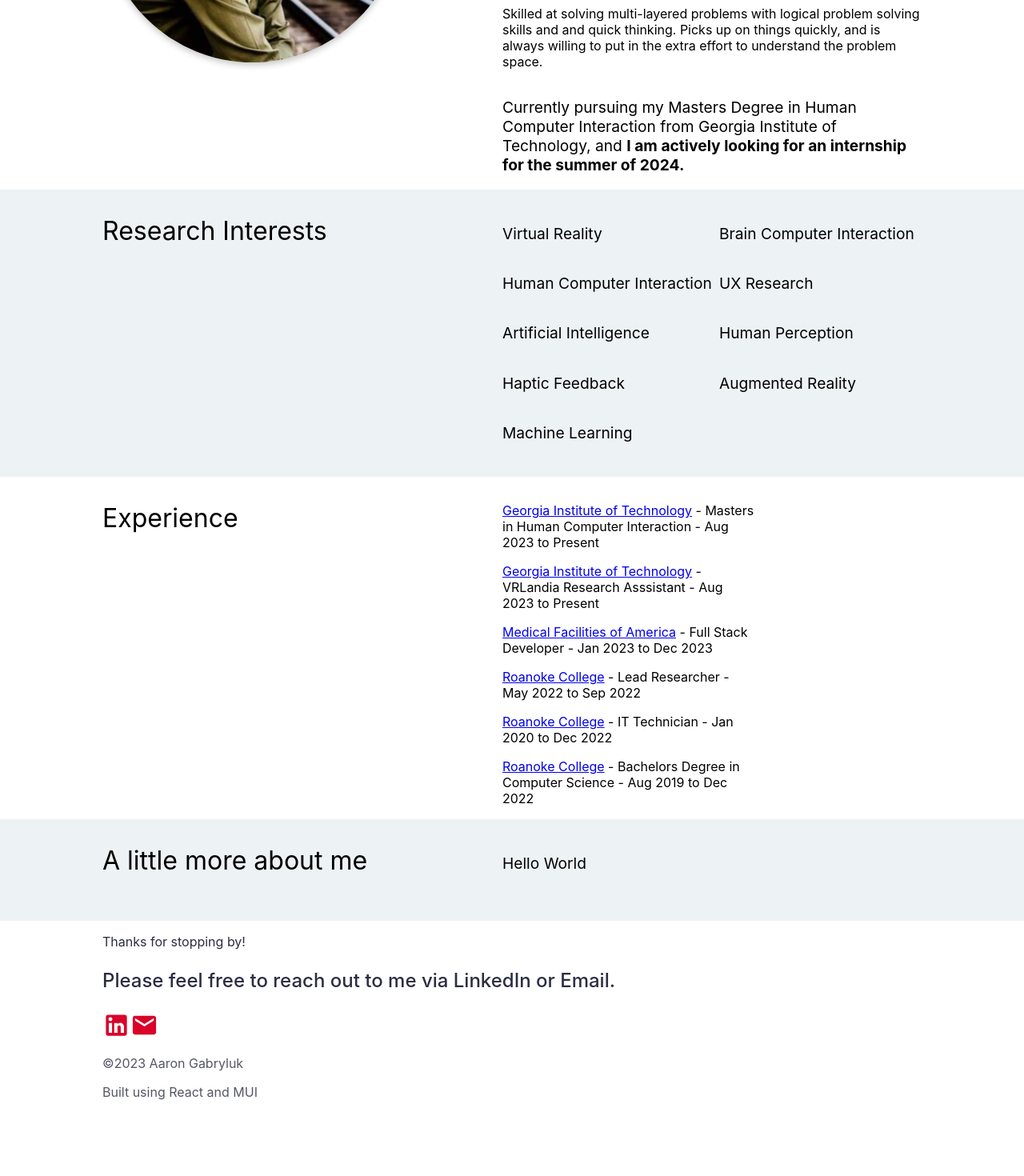
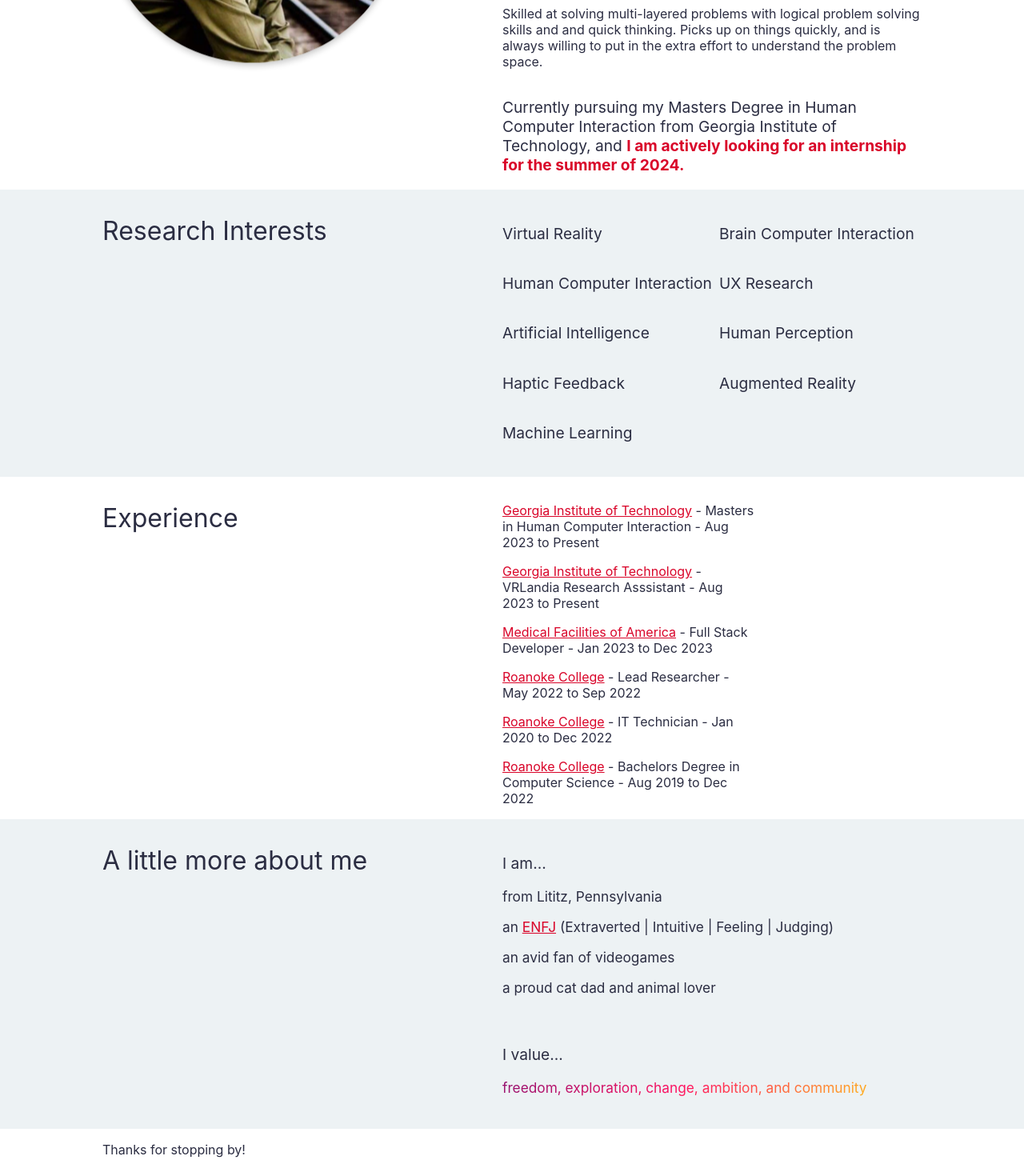
Before and after one commit to ajgabryluk/portfolio, a React (Create React App) app: page /about in a window 1280 px wide. Shown: the part 460-1930 px from the top of the page at 80% size. Before the commit the page ends 1851 px from the top, so only its background shows below. Built offline with nearby package versions, Linux system fonts and the light colour scheme.

Commit message:
Completed app

```diff
--- a/src/App.css
+++ /dev/null
@@ -1,38 +0,0 @@
-.App {
-  text-align: center;
-}
-
-.App-logo {
-  height: 40vmin;
-  pointer-events: none;
-}
-
-@media (prefers-reduced-motion: no-preference) {
-  .App-logo {
-    animation: App-logo-spin infinite 20s linear;
-  }
-}
-
-.App-header {
-  background-color: #282c34;
-  min-height: 100vh;
-  display: flex;
-  flex-direction: column;
-  align-items: center;
-  justify-content: center;
-  font-size: calc(10px + 2vmin);
-  color: white;
-}
-
-.App-link {
-  color: #61dafb;
-}
-
-@keyframes App-logo-spin {
-  from {
-    transform: rotate(0deg);
-  }
-  to {
-    transform: rotate(360deg);
-  }
-}
--- a/src/App.js
+++ b/src/App.js
@@ -1,4 +1,3 @@
-import './App.css';
 import { Routes, Route} from "react-router-dom";
 import Home from "./Components/Home"
 import Projects from './Components/Projects';
--- a/src/Components/About.js
+++ b/src/Components/About.js
@@ -6,13 +6,13 @@
         <main>
             <div class="mainSection">
                 <div id="profilePicture">
-                    <img src="/pfp.jpg" alt="profile_picture" width="75%" height="75%" style={{borderRadius: "50%", display: "block", boxShadow: "rgba(0, 0, 0, 0.24) 0px 3px 8px"}} />
+                    <img src="/pfp.jpg"  class="floating" alt="profile_picture" width="75%" height="75%" style={{borderRadius: "50%", display: "block", boxShadow: "rgba(0, 0, 0, 0.24) 0px 3px 8px"}} />
                 </div>
                 <div id="introText">
                     <p style={{fontSize: "2em"}}>Aaron Gabryluk is an inspired developer and researcher with a goal of improving and understanding the user experience.</p>
                     <p style={{fontSize: "1em"}}>I am a seasoned user experience researcher with professional full stack development experience. Team player and passionate about VR, BCI, and AI research.</p>
                     <p style={{fontSize: "1em"}}>Skilled at solving multi-layered problems with logical problem solving skills and and quick thinking. Picks up on things quickly, and is always willing to put in the extra effort to understand the problem space.</p>
-                    <p style={{fontSize: "1.2em"}}>Currently pursuing my Masters Degree in Human Computer Interaction from Georgia Institute of Technology, and <b>I am actively looking for an internship for the summer of 2024.</b></p>
+                    <p style={{fontSize: "1.2em"}}>Currently pursuing my Masters Degree in Human Computer Interaction from Georgia Institute of Technology, and <span style={{fontWeight: "bold", color: "#D90429"}}>I am actively looking for an internship for the summer of 2024.</span></p>
                 </div>
             </div>
             <div class="darkSection listSection">
@@ -20,15 +20,15 @@
                     <p style={{fontSize: "2em"}}>Research Interests</p>
                 </div>
                 <div style={{display: "grid", gridTemplateColumns: "auto auto", flexBasis: "calc(100% - 500px)", paddingTop: "1.2em", fontSize: "1.2em"}}>
-                    <p>Virtual Reality</p>
-                    <p>Brain Computer Interaction</p>
-                    <p>Human Computer Interaction</p>
-                    <p>UX Research</p>
-                    <p>Artificial Intelligence</p>
-                    <p>Human Perception</p>
-                    <p>Haptic Feedback</p>
-                    <p>Augmented Reality</p>
-                    <p>Machine Learning</p>
+                    <p class="coolHoverEffect">Virtual Reality</p>
+                    <p class="coolHoverEffect">Brain Computer Interaction</p>
+                    <p class="coolHoverEffect">Human Computer Interaction</p>
+                    <p class="coolHoverEffect">UX Research</p>
+                    <p class="coolHoverEffect">Artificial Intelligence</p>
+                    <p class="coolHoverEffect">Human Perception</p>
+                    <p class="coolHoverEffect">Haptic Feedback</p>
+                    <p class="coolHoverEffect">Augmented Reality</p>
+                    <p class="coolHoverEffect">Machine Learning</p>
                 </div>
             </div>
             <div class="experienceSection">
@@ -49,7 +49,14 @@
                     <p style={{fontSize: "2em"}}>A little more about me</p>
                 </div>
                 <div style={{flexBasis: "calc(100% - 500px)", fontSize: "1.2em", paddingTop: "1.2em"}}>
-                    <p>Hello World</p>
+                    <p>I am...</p>
+                    <p style={{fontSize: "0.9em"}}>from Lititz, Pennsylvania</p>
+                    <p style={{fontSize: "0.9em"}}>an <a href="https://www.16personalities.com/enfj-personality">ENFJ</a> (Extraverted | Intuitive | Feeling | Judging)</p>
+                    <p style={{fontSize: "0.9em"}}>an avid fan of videogames</p>
+                    <p style={{fontSize: "0.9em"}}>a proud cat dad and animal lover</p>
+                    <br/>
+                    <p>I value...</p>
+                    <p class="animate-charcter" style={{fontSize: "0.9em"}}>freedom, exploration, change, ambition, and community</p>
                 </div>
             </div>
         </main>
--- a/src/Styles/About.css
+++ b/src/Styles/About.css
@@ -1,3 +1,6 @@
+main{
+    color: #2B2D42;
+}
 .mainSection{
     flex-basis: 100%;
     display: flex;
@@ -34,5 +37,45 @@
     width: 100%;
     display: flex;
     flex-wrap: wrap;
+}
 
+a{
+    color: #D90429;
 }
+.coolHoverEffect:hover{
+    color: #D90429;
+    transition: 500ms;
+}
+.animate-charcter
+{
+    background-image: linear-gradient(
+    -225deg,
+    #231557 0%,
+    #44107a 29%,
+    #ff1361 67%,
+    #fff800 100%
+    );
+    background-size: 200% auto;
+    color: #fff;
+    background-clip: text;
+    -webkit-background-clip: text;
+    -webkit-text-fill-color: transparent;
+    animation: textclip 4s linear infinite;
+}
+@keyframes textclip {
+    to {
+        background-position: 200% center;
+    }
+}
+.floating {
+    animation-name: floating;
+    animation-duration: 3s;
+    animation-iteration-count: infinite;
+    animation-timing-function: ease-in-out;
+}
+
+@keyframes floating {
+    0% { transform: translate(0,  0px); }
+    50%  { transform: translate(0, 15px); }
+    100%   { transform: translate(0, -0px); }
+}
--- a/src/Styles/Home.css
+++ b/src/Styles/Home.css
@@ -4,7 +4,7 @@
     display: flex;
     flex-direction: column;
     align-items: center;
-
+    color: #2B2D42;
 }
 #mainText{
     font-weight: 500;
--- a/src/Styles/Projects.css
+++ b/src/Styles/Projects.css
@@ -6,6 +6,7 @@
     row-gap: 24px;
     width: 80%;
     background-color: #edf2f4;
+    color: #2B2D42;
 }
 .projectContainer{
     flex-basis: 45%;
```
